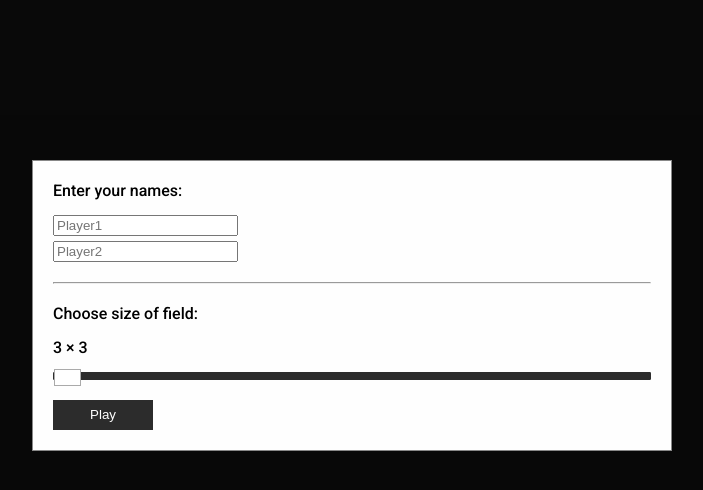
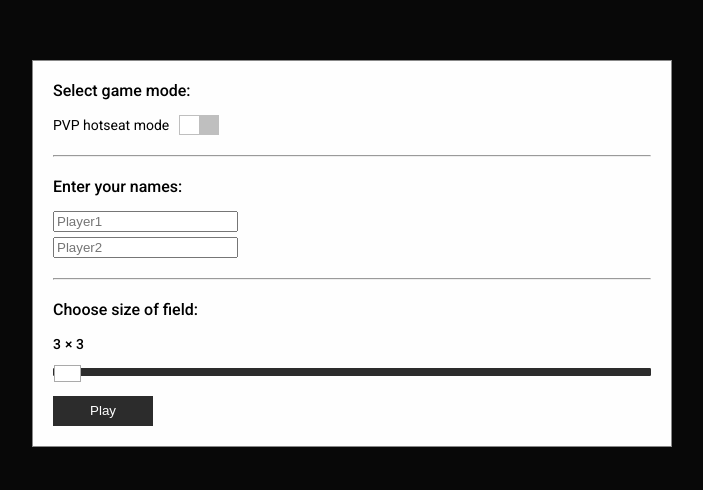
Before and after one commit to mistersviter/tic-tac-toe, a plain HTML site: page index.html in a window 1280 px wide. Shown: the part 140-630 px from the top of the page, without its empty margins (288-991 px from the left). Drawn offline with Linux system fonts and the light colour scheme.

Commit message:
add game mode switch at menu

```diff
--- a/index.html
+++ b/index.html
@@ -16,6 +16,13 @@
   <body>
     <div class="menu-popup popup">
       <div class="popup-content">
+        <p class="select-mode">Select game mode:</p>
+        <div class="select-mode-content">
+          <span>PVP hotseat mode</span>
+          <input type="checkbox" id="toggle" class="checkbox" />
+          <label for="toggle" class="switch"></label>
+        </div>
+        <hr />
         <p class="enter-names">Enter your names:</p>
         <input id="player1-name" placeholder="Player1" type="text" />
         <input id="player2-name" placeholder="Player2" type="text" />
--- a/style.css
+++ b/style.css
@@ -54,7 +54,7 @@ body {
   overflow: auto;
 }
 .menu-popup {
-  padding-top: calc(50vh - 100px);
+  padding-top: calc(50vh - 200px);
   background-color: rgba(0, 0, 0, 0.8);
 }
 .win-popup {
@@ -69,10 +69,14 @@ body {
   padding: 20px;
   border: 1px solid #888;
   width: 50%;
-  font-weight: 500;
 }
 .popup-content p {
   margin: 0 0 15px 0;
+  font-weight: 500;
+  font-size: 16px;
+}
+.popup-content span {
+  font-size: 14px;
 }
 .popup-content hr {
   margin: 20px 0;
@@ -191,3 +195,39 @@ how to remove the virtical space around the range input in IE*/
     /*Edge starts the margin from the thumb, not the track as other browsers do*/
   }
 }
+
+.switch {
+  position: relative;
+  display: inline-block;
+  width: 40px;
+  height: 20px;
+  background-color: rgba(0, 0, 0, 0.25);
+  transition: all 0.3s;
+  cursor: pointer;
+  margin-left: 10px;
+}
+.switch::after {
+  content: "";
+  position: absolute;
+  width: 19px;
+  height: 18px;
+  background-color: white;
+  top: 1px;
+  left: 1px;
+  transition: all 0.3s;
+}
+
+.checkbox:checked + .switch::after {
+  left: 20px;
+}
+.checkbox:checked + .switch {
+  background-color: #2c2c2c;
+}
+#toggle {
+  display: none;
+}
+
+.select-mode-content {
+  display: flex;
+  align-items: center;
+}
```
